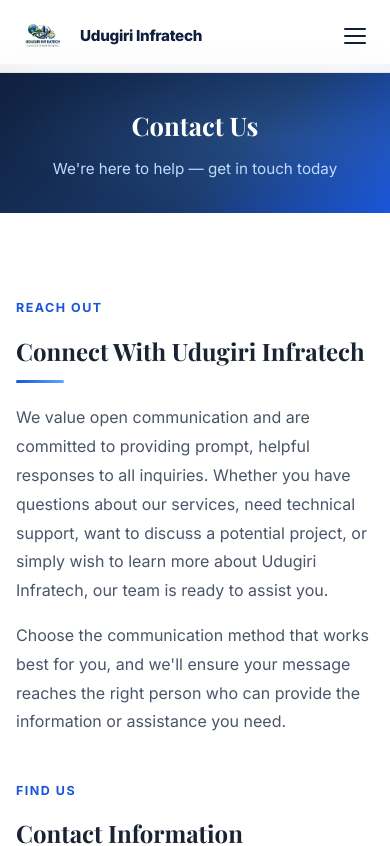
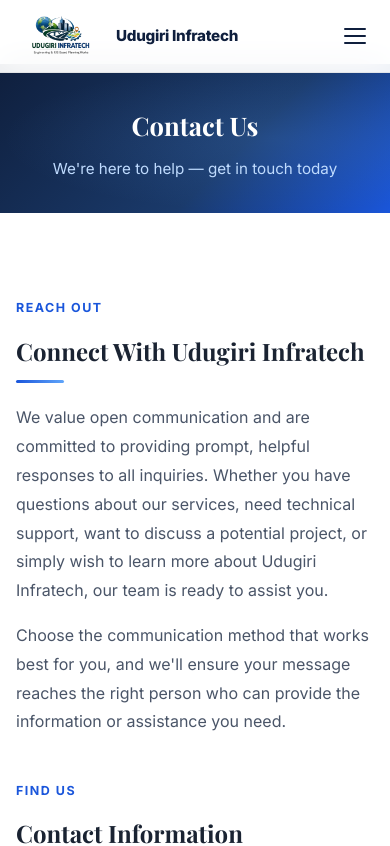
Before and after one commit to Manasisbyali234/UDUGIRI-INFRACTECH, a React (Create React App) app: page /contact in a window 390 px wide. Shown: the top 846 px of the page. Built offline with nearby package versions, Linux system fonts and the light colour scheme; the HTML template or start-up script is replaced by a standard one.

Commit message:
minor345

```diff
--- a/src/App.css
+++ b/src/App.css
@@ -1290,7 +1290,7 @@
   /* Header */
   .logo-tagline { display: none; }
   .logo-name { font-size: 0.95rem; }
-  .logo img { height: 36px; }
+  .logo img { height: 60px; }
 
   /* Hero */
   .hero { padding: 4.5rem 0 3rem; }
```
